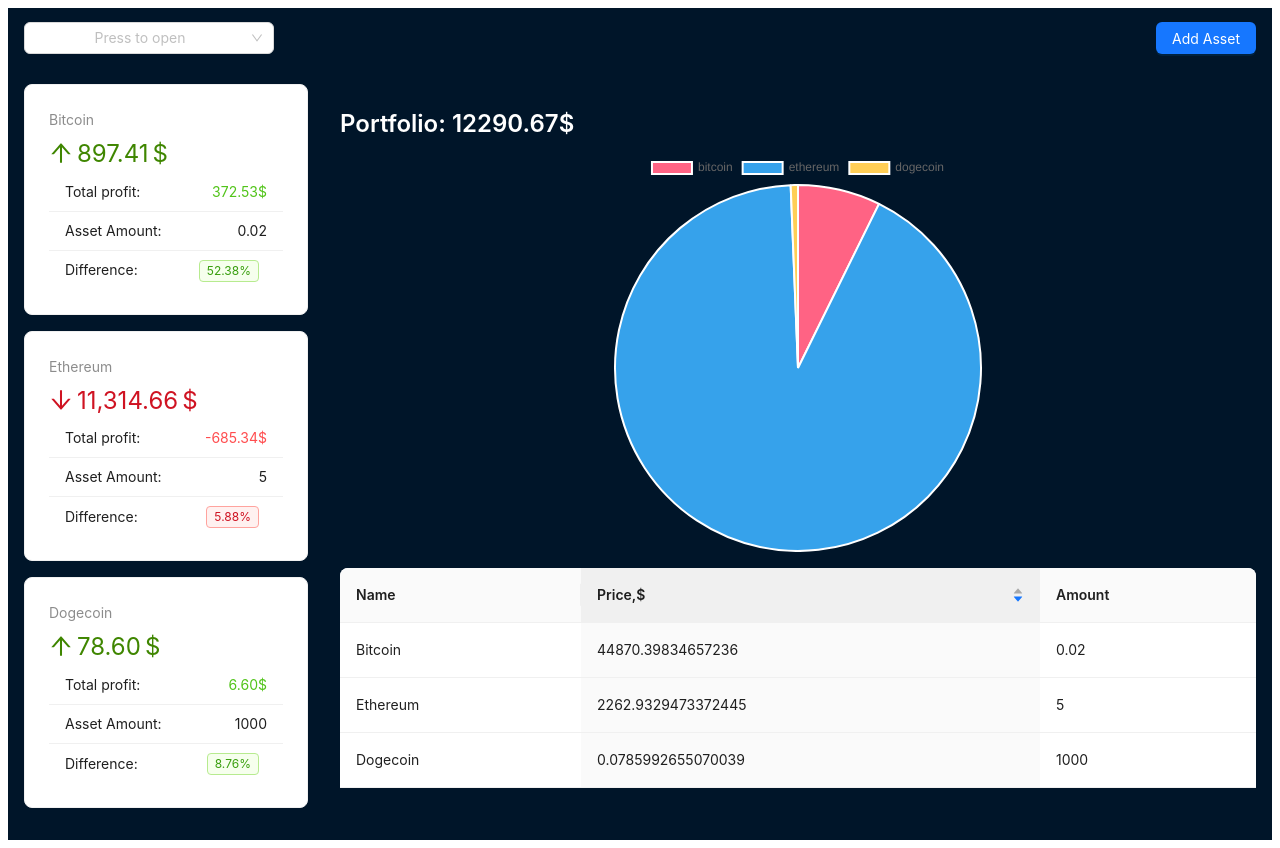
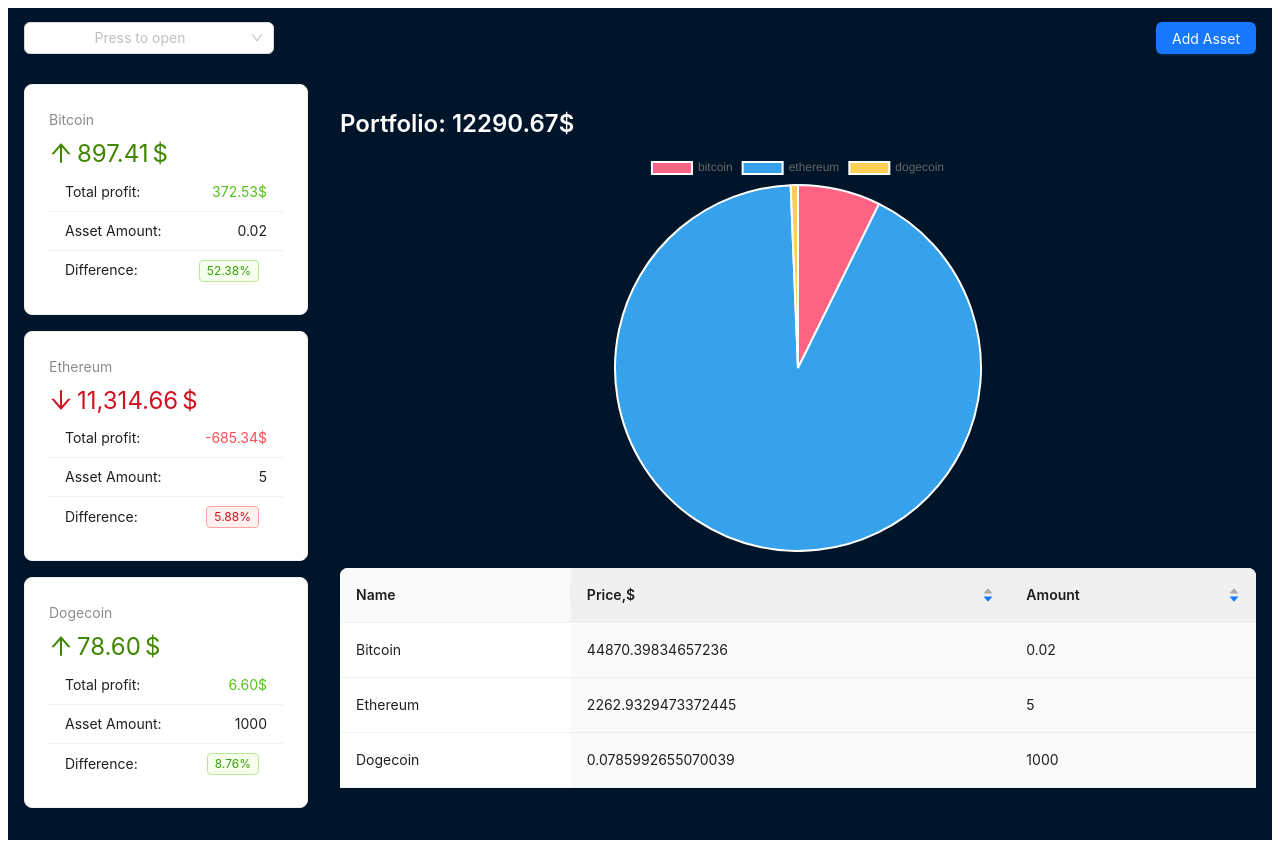
Before and after one commit to ilyafredriksson/react-crypto-app, a React (Vite) app: page / in a window 1280 px wide. Built offline with nearby package versions, Linux system fonts and the light colour scheme.

Commit message:
AssetTable

```diff
--- a/src/api.js
+++ b/src/api.js
@@ -4,7 +4,7 @@ export function fakeFetchCryptoData() {
     return new Promise((resolve) => {
         setTimeout(() => {
             resolve(cryptoData);
-        }, 1);
+        }, 2000);
     });
 }
 
@@ -13,6 +13,6 @@ export function fetchAssets() {
     return new Promise((resolve) => {
         setTimeout(() => {
             resolve(cryptoAssets);
-        }, 1);
+        }, 2000);
     });
 }
--- a/src/components/AssetsTable.jsx
+++ b/src/components/AssetsTable.jsx
@@ -16,6 +16,8 @@ const columns = [
   {
     title: "Amount",
     dataIndex: "amount",
+    defaultSortOrder: "descend",
+    sorter: (a, b) => a.amount - b.amount,
 
   },
 ];
```
